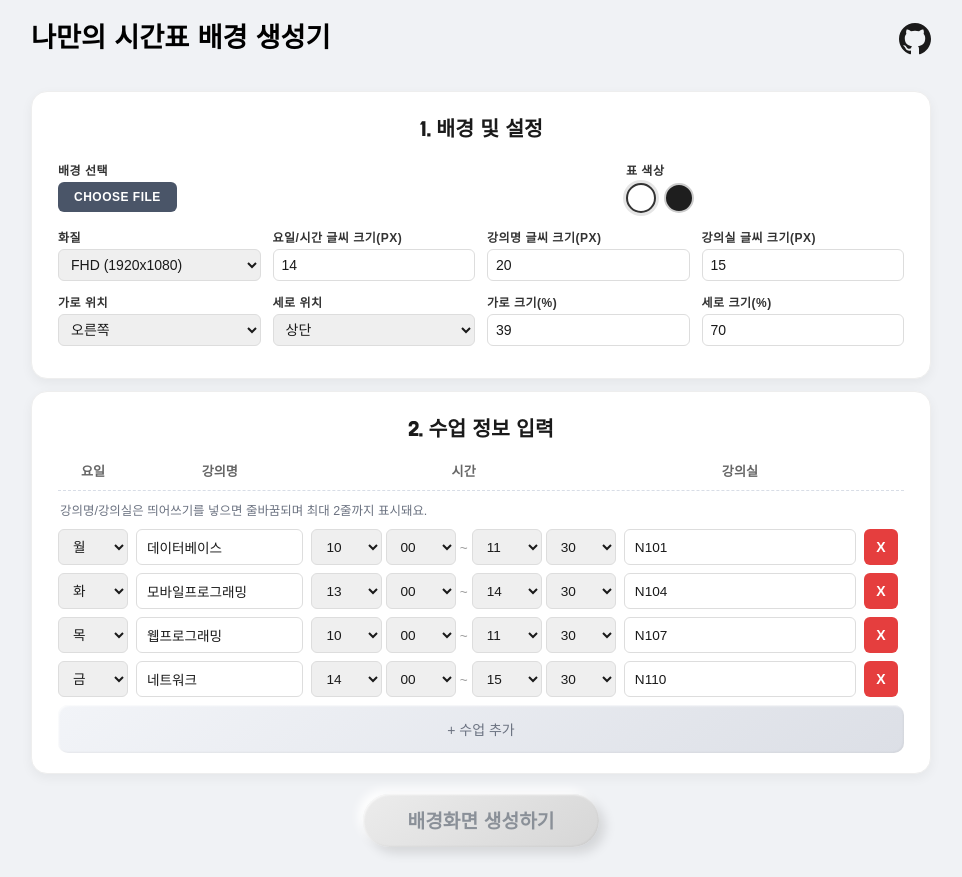
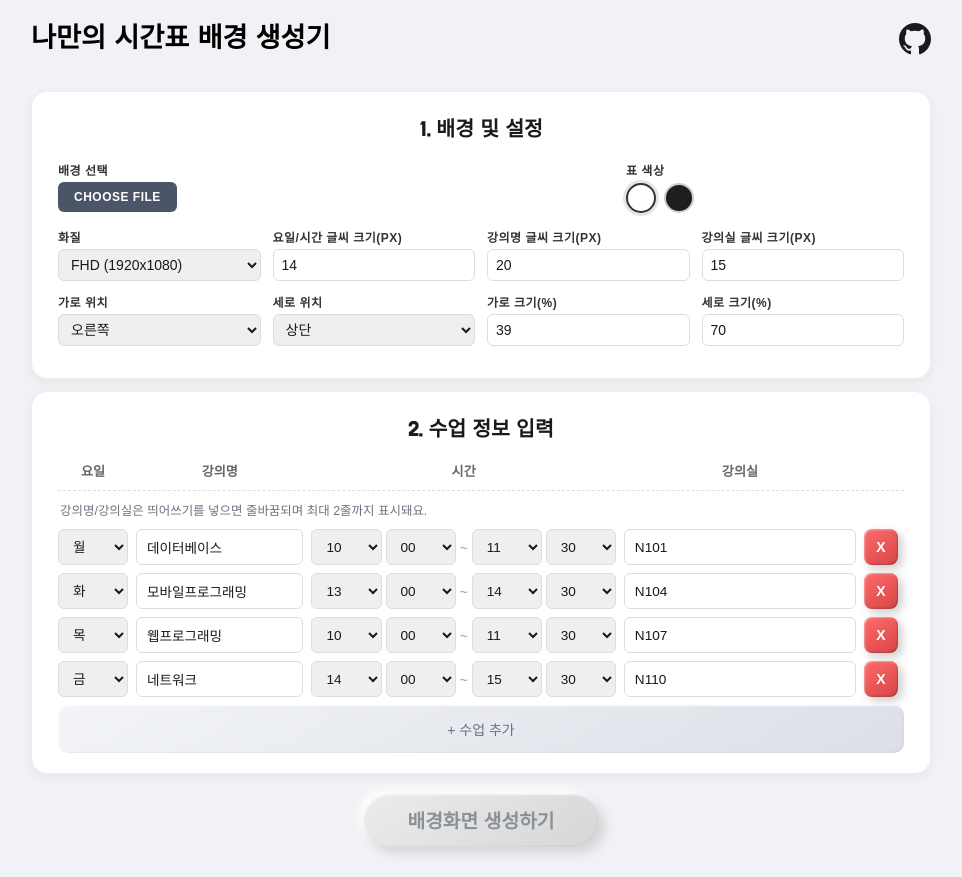
Before and after one commit to gomgi851/webWallpaperTimetable, a React (Vite) app: page / in a window 1280 px wide. Shown: the whole page, without its empty margins (159-1121 px from the left). Built offline with nearby package versions, Linux system fonts and the light colour scheme; a web font is replaced by a local one.

Commit message:
style: X 버튼 뉴모피즘 디자인 적용

```diff
--- a/src/App.css
+++ b/src/App.css
@@ -262,18 +262,26 @@ h3 {
   width: 34px;
   height: 36px;
   padding: 0;
-  background-color: #e53e3e;
+  background: linear-gradient(145deg, #ff6b6b, #d64545);
   color: white;
   border: none;
-  border-radius: 6px;
+  border-radius: 8px;
   cursor: pointer;
   font-size: 0.875rem;
   font-weight: bold;
-  transition: background-color 0.2s;
+  transition: all 0.2s;
+  box-shadow:
+    inset 1px 1px 2px rgba(255,255,255,0.4),
+    inset -1px -1px 2px rgba(0,0,0,0.2),
+    4px 4px 10px rgba(0,0,0,0.2);
 }
 
 .delete-btn:hover {
-  background-color: #c53030;
+  transform: translateY(-2px);
+  box-shadow:
+    inset 1px 1px 2px rgba(255,255,255,0.4),
+    inset -1px -1px 2px rgba(0,0,0,0.2),
+    6px 6px 12px rgba(0,0,0,0.25);
 }
 
 .add-btn {
```
